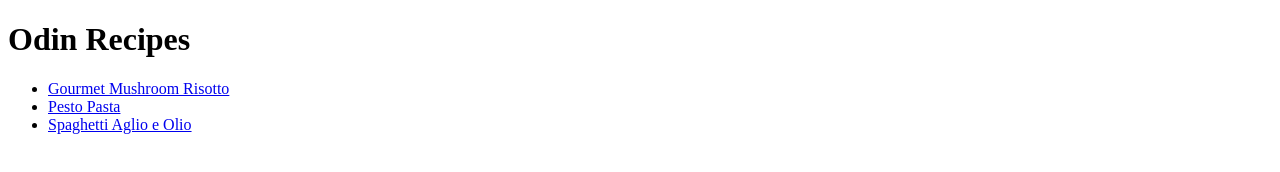
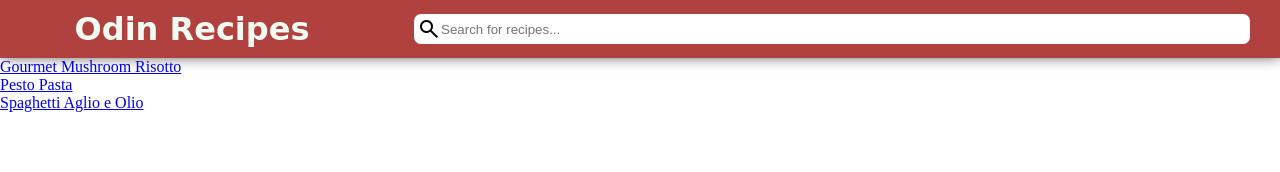
Before and after one commit to CantarinoG/top-recipes, a plain HTML site: page index.html in a window 1280 px wide. Drawn offline with nearby package versions, Linux system fonts and the light colour scheme; a web font is replaced by a local one.

Commit message:
Added header

```diff
--- a/index.html
+++ b/index.html
@@ -4,10 +4,25 @@
 
 <head>
     <title>Odin Recipes</title>
+    <link rel="stylesheet" href="https://fonts.googleapis.com/css2?family=Material+Symbols+Outlined:opsz,wght,FILL,GRAD@48,400,0,0" />
+    <link rel="stylesheet" href="./styles/main.css">
 </head>
 
 <body>
-    <h1>Odin Recipes</h1>
+    <header>
+        <div class="smaller-half">
+            <h1>Odin Recipes</h1>
+        </div>
+        <div class="bigger-half">
+            <div class="search-bar">
+                <span class="material-symbols-outlined">
+                    search
+                    </span>
+                <input type="text" placeholder="Search for recipes...">
+            </div>
+        </div>
+    </header>
+
 
     <ul>
         <li><a href="recipes/mushroomRisotto.html">Gourmet Mushroom Risotto</a></li>
--- /dev/null
+++ b/styles/main.css
@@ -0,0 +1,62 @@
+@import url('https://fonts.googleapis.com/css2?family=Italianno&display=swap');
+* {
+    margin: 0px;
+    padding: 0px;
+}
+
+body {}
+
+header {
+    width: 100%;
+    box-shadow: 0px -4px 15px black;
+    vertical-align: middle;
+    display: flex;
+    flex-direction: row;
+}
+
+header h1 {
+    padding: 10px;
+    width: fit-content;
+    margin: auto;
+    vertical-align: middle;
+    color: #f2fbf3;
+    font-family: 'Italianno', cursive;
+}
+
+.smaller-half {
+    flex: 30%;
+    background-color: #B0413E;
+}
+
+.bigger-half {
+    flex: 70%;
+    background-color: #B0413E;
+    align-items: center;
+    display: flex;
+}
+
+.search-bar {
+    margin: 10px 30px;
+    align-items: center;
+    display: flex;
+    background-color: white;
+    width: 100%;
+    border-radius: 7px;
+    padding: 3px;
+    border-width: 0px;
+}
+
+.search-bar input {
+    width: 100%;
+    border-width: 0px;
+}
+
+.search-bar input:focus {
+    outline: none;
+}
+
+@media (max-width: 800px) {
+    header {
+        flex-direction: column;
+    }
+}
```
